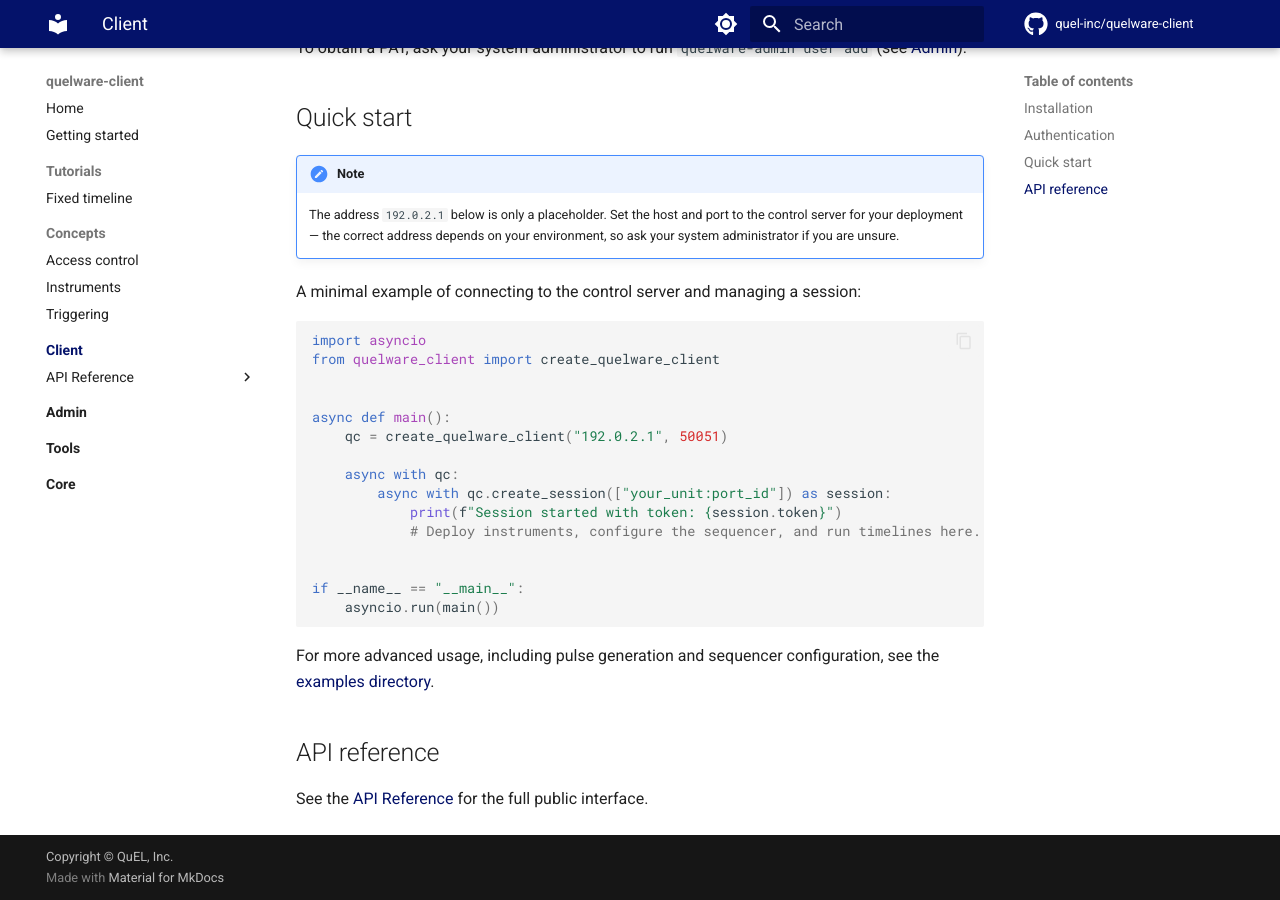
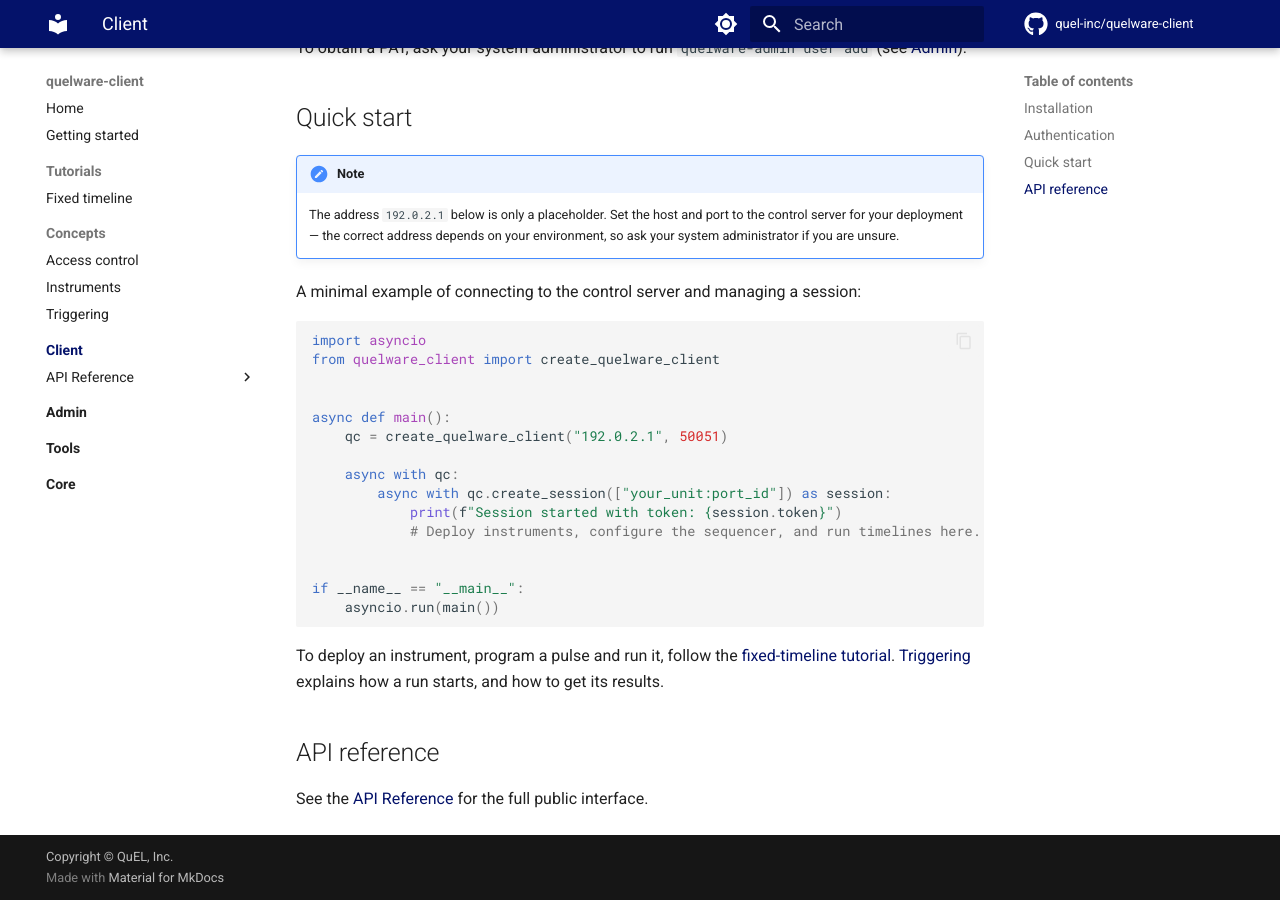
Before and after one commit to quel-inc/quelware-client, an MkDocs documentation site: the page built from docs/client/index.md, in a window 1280 px wide and 900 px high, scrolled down 896 px. Built offline with MkDocs 1.6.1 and Material for MkDocs 9.7.7, drawn with Linux system fonts in a browser that asks for light colours; comment, search, counter and statistics services are not loaded.

Commit message:
docs: point the client page at the tutorial instead of the missing examples

````diff
--- a/docs/client/index.md
+++ b/docs/client/index.md
@@ -70,9 +70,9 @@ if __name__ == "__main__":
     asyncio.run(main())
 ```
 
-For more advanced usage, including pulse generation and sequencer
-configuration, see the
-[examples directory](https://github.com/quel-inc/quelware-client/tree/main/quelware-client/examples).
+To deploy an instrument, program a pulse and run it, follow the
+[fixed-timeline tutorial](../tutorials/fixed-timeline.md). [Triggering](../concepts/triggering.md)
+explains how a run starts, and how to get its results.
 
 ## API reference
 
````
